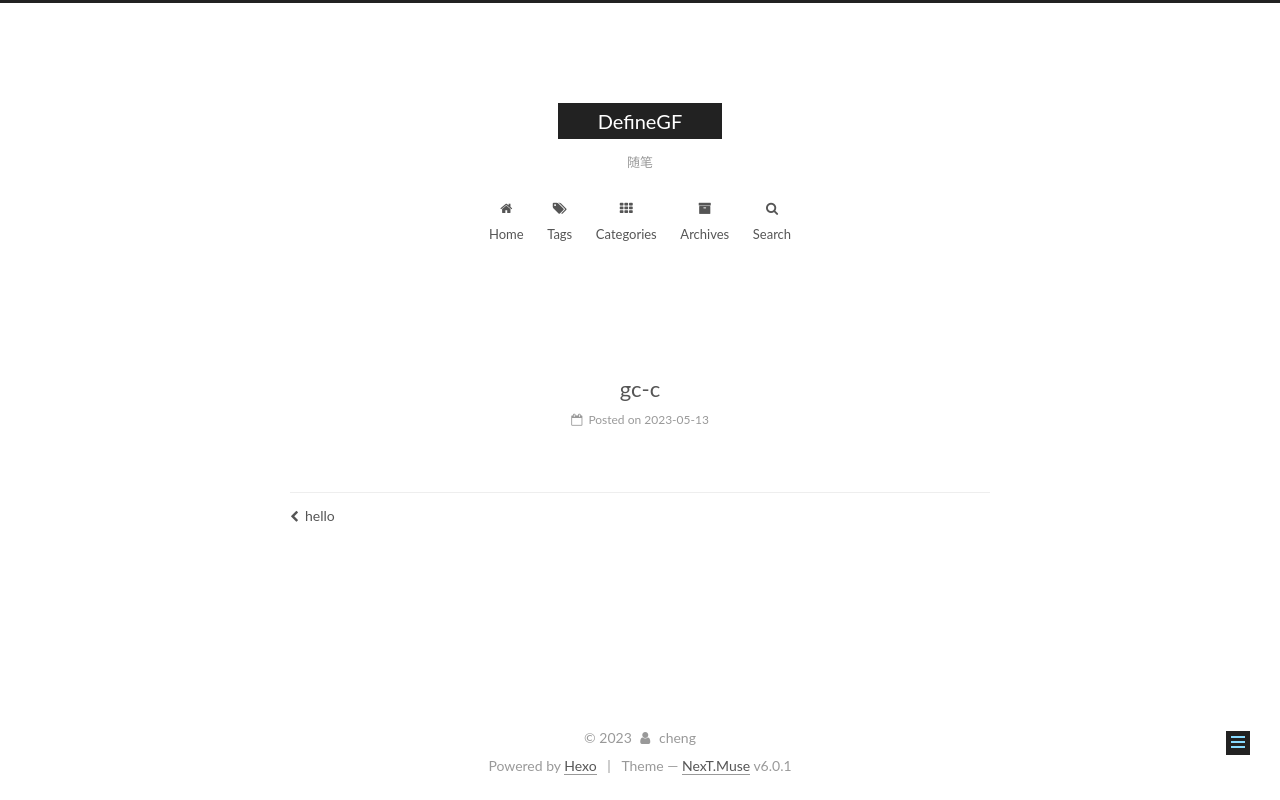
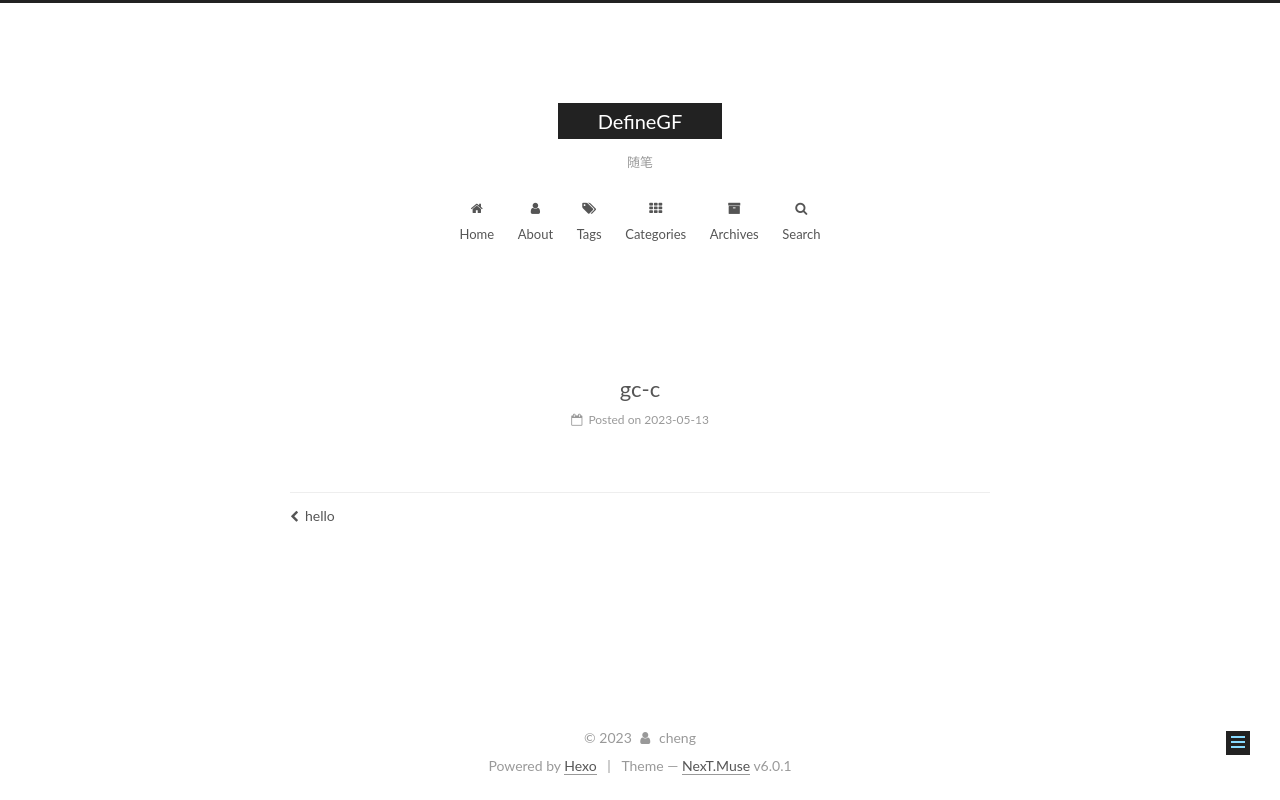
Before and after one commit to DefineGF/DefineGF.github.io, a plain HTML site: page 2023/05/13/gc-c/index.html in a window 1280 px wide. Drawn offline with Linux system fonts and the light colour scheme.

Commit message:
Site updated: 2023-05-14 11:20:41

```diff
--- a/2023/05/13/gc-c/index.html
+++ b/2023/05/13/gc-c/index.html
@@ -179,6 +179,12 @@
         <li class="menu-item menu-item-home">
           <a href="/%20" rel="section">
             <i class="menu-item-icon fa fa-fw fa-home"></i> <br />Home</a>
+        </li>
+
+
+        <li class="menu-item menu-item-about">
+          <a href="/about/%20" rel="section">
+            <i class="menu-item-icon fa fa-fw fa-user"></i> <br />About</a>
         </li>
 
 
--- a/css/main.css
+++ b/css/main.css
@@ -1822,7 +1822,7 @@ pre .javascript .function {
   width: 4px;
   height: 4px;
   border-radius: 50%;
-  background: #f9f1ff;
+  background: #ab53ff;
 }
 .links-of-blogroll {
   font-size: 13px;
```
Also changed, not shown: 2023/05/13/hello-world/index.html (+6 -0 lines), 2023/05/13/hello/index.html (+6 -0 lines), archives/2023/05/index.html (+6 -0 lines), archives/2023/index.html (+6 -0 lines), archives/index.html (+6 -0 lines), index.html (+6 -0 lines).
